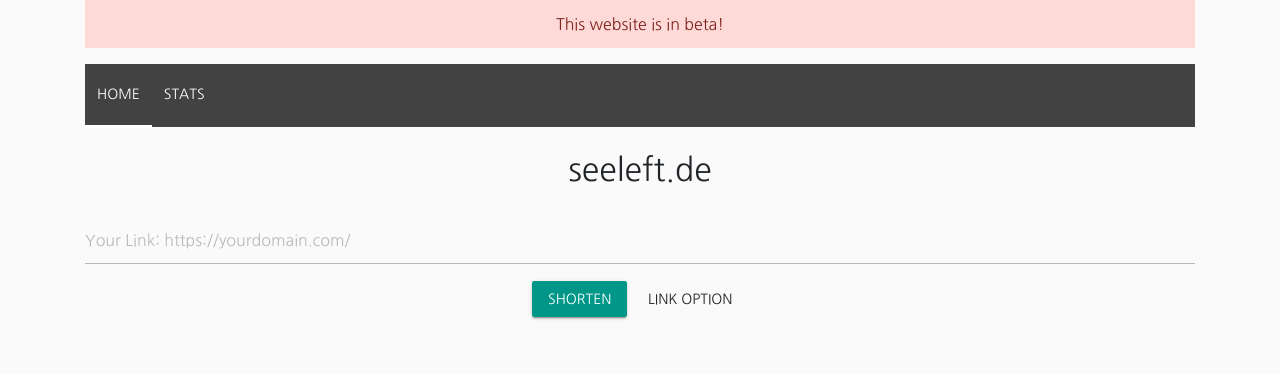
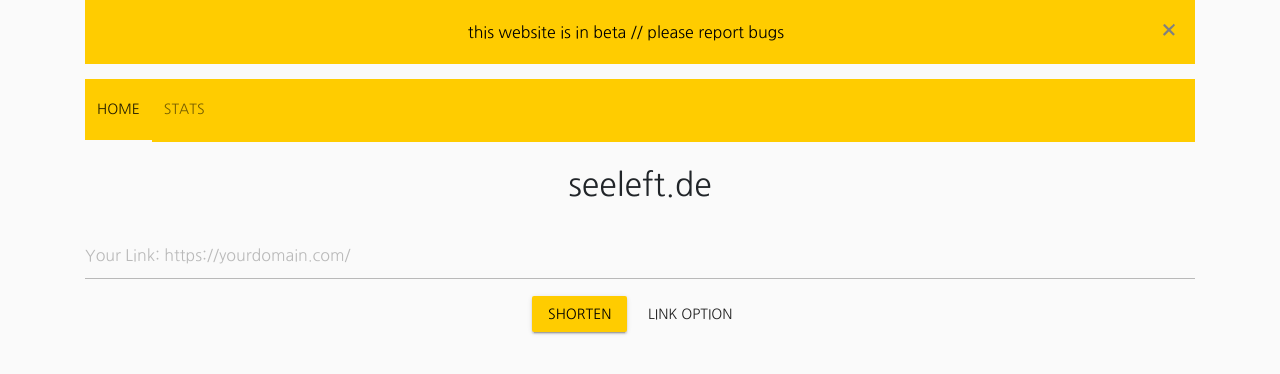
Before and after one commit to timkmpe/timkmpe.github.io, a plain HTML site: page index.html in a window 1280 px wide. Drawn offline with nearby package versions, Linux system fonts and the light colour scheme.

Commit message:
add own alert

```diff
--- /dev/null
+++ b/css/slft-alert.css
@@ -0,0 +1,21 @@
+.slft-alert {
+    padding: 20px;
+    background-color: #ffcc00;
+    color: black;
+    margin-bottom: 15px;
+}
+
+.close-slft-alert {
+    margin-left: 15px;
+    color: grey;
+    font-weight: bold;
+    float: right;
+    font-size: 22px;
+    line-height: 20px;
+    cursor: pointer;
+    transition: 0.3s;
+}
+
+.close-slft-alert:hover {
+    color: black;
+}
--- a/css/style.css
+++ b/css/style.css
@@ -1,3 +1,20 @@
 html, body {
     font-family: 'Nanum Gothic', sans-serif;
 }
+
+.bg-yellow {
+    background-color: #ffcc00;
+    color: #ffcc00;
+}
+
+.btn-yellow {
+    color: black;
+    background-color: #ffcc00;
+    border-color: #ffcc00;
+    box-shadow: none;
+}
+
+.alert-yellow {
+    color: black;
+    background-color: #ffcc00;
+}
--- a/index.html
+++ b/index.html
@@ -10,6 +10,7 @@
 
     <link rel="stylesheet" href="css/bootstrap-material-design.min.css">
     <link rel="stylesheet" href="css/style.css">
+    <link rel="stylesheet" href="css/slft-alert.css">
 
     <title>seeleft.de - redirector</title>
 
@@ -21,14 +22,17 @@
     <div class="row">
         <div class="col-sm-12">
 
-            <div class="alert alert-danger" role="alert"><center>This website is in beta!</center></div>
+            <div class="slft-alert">
+                <span class="close-slft-alert" onclick="this.parentElement.style.display='none';">&times;</span>
+                <center>this website is in beta // please report bugs</center>
+            </div>
 
         </div>
     </div>
 
     <div class="row">
         <div class="col-sm-12">
-            <ul class="nav nav-tabs bg-dark">
+            <ul class="nav nav-tabs bg-yellow">
                 <li class="nav-item">
                     <a class="nav-link active" href="#">HOME</a>
                 </li>
@@ -50,7 +54,7 @@
                     <input type="text" class="form-control" id="link">
                 </div>
                 <center>
-                    <button type="submit" class="btn btn-primary btn-raised">Shorten</button>
+                    <button type="submit" class="btn btn-yellow btn-raised">Shorten</button>
 
                     <button class="btn btn-default" type="button" data-toggle="collapse" data-target="#linkOptions" aria-expanded="false" aria-controls="linkOptions">Link Option</button>
                     <div class="collapse" id="linkOptions">
```
